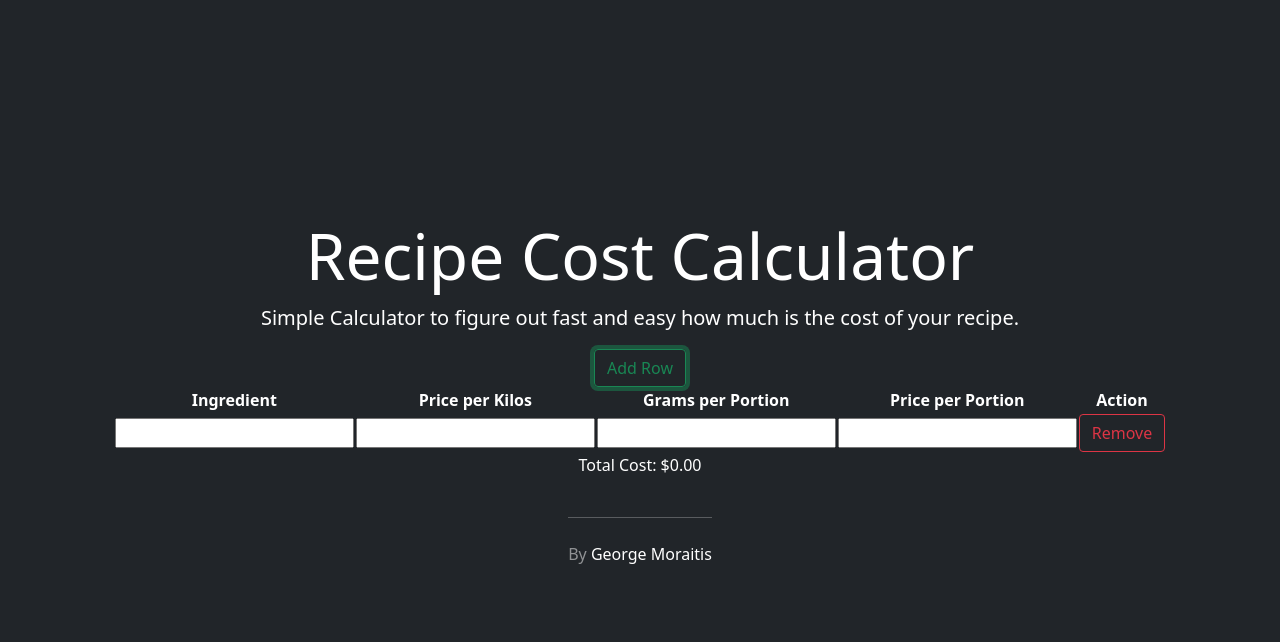
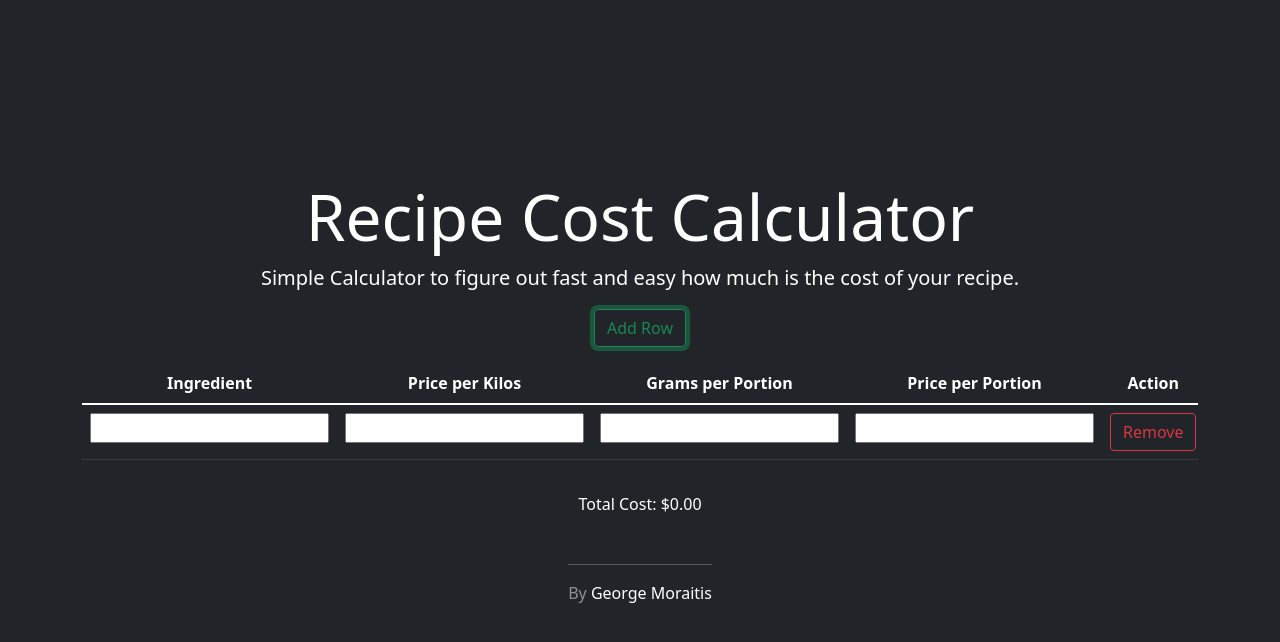
Before and after one commit to gmoraitis/Recipe-Cost-Calculator, a React (Vite) app: page / in a window 1280 px wide. Both pictures are taken after a click on the button "Add Row". Shown: the top 642 px of the page. Built offline with nearby package versions, Linux system fonts and the light colour scheme.

Commit message:
Correced table behaviour and added comments

```diff
--- a/src/App.jsx
+++ b/src/App.jsx
@@ -4,13 +4,14 @@ import Header from './components/Header';
 import Form from './components/Form';
 import Table from './components/Table';
 import Footer from './components/Footer';
+import './index.css'
 
 
 function App() {
   const [rows, setRows] = useState([]);
 
   return (
-    <div className="container-fluid cover-container text-center  p-3 bg-dark text-white min-vh-100 d-flex flex-column justify-content-center align-items-center">
+    <div className=" container-fluid text-center p-3 bg-dark text-white min-vh-100 d-flex flex-column justify-content-center align-items-center">
       <Header />
       <Form setRows={setRows} />
       <Table rows={rows} setRows={setRows} />
--- a/src/components/Footer.jsx
+++ b/src/components/Footer.jsx
@@ -4,7 +4,7 @@ import React from 'react';
 function Footer() {
   return (
     <div>
-      <hr class="my-4"></hr>
+      <hr></hr>
       <footer className="mt-auto text-white-50">
         <p>
           By <a href="https://gmoraitis.github.io/" className="text-white" style={{ textDecoration: 'none' }}>George Moraitis</a>
--- a/src/components/Form.jsx
+++ b/src/components/Form.jsx
@@ -1,10 +1,16 @@
 // components/Form.js
 import React, { useState } from 'react';
+//We import the Table component, which we'll use to display the table in our form. (?its coming in?)
 import Table from './Table';
 
 function Form() {
+  //We use the useState hook to create a state variable rows,
+  //which will hold the data for each row in our table. Initially, it's set to an empty array.
   const [rows, setRows] = useState([]);
 
+  //This function is responsible for adding a new row to the table
+  //when the "Add Row" button is clicked. It updates the rows state by
+  //adding a new object with empty values for each field.
   const addTableRow = () => {
     setRows(prevRows => [...prevRows, {
       name: '',
@@ -14,28 +20,35 @@ function Form() {
     }]);
   };
 
+  //This function removes a row from the table when the "Remove" button is clicked.
+  //It filters out the row to be removed based on its index in the rows array.
   const removeTableRow = (indexToRemove) => {
     setRows(prevRows => prevRows.filter((row, index) => index !== indexToRemove));
   };
 
+  //This function handles input changes in the table rows.
+  //It updates the corresponding field in the rows state based on the input's name and value.
   const handleInputChange = (index, event) => {
+    console.log('the index:',index, 'the event',event)
     const { name, value } = event.target;
+    console.log('the name: ', name, 'the value: ', value)
     const updatedRows = [...rows];
+    console.log('const updateRows with ... ', updatedRows )
     updatedRows[index][name] = value;
+    console.log('updatedRows[index][name] = value;',updatedRows[index][name] )
     setRows(updatedRows);
   };
 
+  //We render a form element containing a button
+  //to add rows and the Table component to display the table.
   return (
-    <div>
-      <form>
-        <div>
+    <div className='container'>
+        <div className='mb-3'>
           <button type="button" className="btn btn-outline-success" onClick={addTableRow}>Add Row</button>
         </div>
-        <div>
-        {rows.length > 0 && <Table rows={rows} removeTableRow={removeTableRow} handleInputChange={handleInputChange} />}
+        <div className='row'>
+          {rows.length > 0 && <Table rows={rows} removeTableRow={removeTableRow} handleInputChange={handleInputChange} />}
         </div>
-
-      </form>
     </div>
   );
 }
--- a/src/components/Header.jsx
+++ b/src/components/Header.jsx
@@ -3,7 +3,7 @@ import React from 'react';
 
 function Header() {
   return (
-    <div className="d-flex w-100 h-100  mx-auto flex-column  text-white bg-dark">
+    <div className="">
       <h1 className="display-3">Recipe Cost Calculator</h1>
       <p className="lead">Simple Calculator to figure out fast and easy how much is the cost of your recipe.</p>
     </div>
--- a/src/components/Table.jsx
+++ b/src/components/Table.jsx
@@ -3,6 +3,8 @@ import React from 'react';
 
 
 function Table({ rows, removeTableRow, handleInputChange }) {
+  //This function calculates the price per portion based
+  //on the price per kilo and grams per portion.
   const calculatePricePerPortion = (pricePerKilo, gramPerPortion) => {
     const kilo = 1000;
     // Ensure that both pricePerKilo and gramPerPortion are valid numbers before performing the calculation
@@ -13,7 +15,7 @@ function Table({ rows, removeTableRow, handleInputChange }) {
     return pricePerPortion.toFixed(2);
   };
 
-
+  //This function calculates the total cost of all ingredients entered in the table.
   const calculateTotalCost = () => {
     let totalCost = 0;
 
@@ -45,8 +47,8 @@ function Table({ rows, removeTableRow, handleInputChange }) {
 
   return (
     <div className='container'>
-      <div className='table-responsive'>
-      <table className="table-dark" id="ingredientTable" style={{ display: rows.length ? 'table' : 'none' }}>
+    <div className='table-responsive'>
+      <table className='table table-dark'  style={{ display: rows.length ? 'table' : 'none' }}>
         <thead>
           <tr>
             <th>Ingredient</th>
@@ -56,7 +58,11 @@ function Table({ rows, removeTableRow, handleInputChange }) {
             <th>Action</th>
           </tr>
         </thead>
-        <tbody id="ingredientBody">
+        <tbody>
+        {/* We map through the rows array passed as a prop and render each row dynamically
+        using input fields for each data attribute
+        (name, pricePerKilo, gramPerPortion, pricePerPortion).
+        These fields are bound to the handleInputChange function to update the state when edited. */}
           {rows.map((row, index) => (
             <tr key={index}>
               <td>
@@ -92,6 +98,8 @@ function Table({ rows, removeTableRow, handleInputChange }) {
                 />
               </td>
               <td>
+              {/* We render a "Remove" button in each row, which triggers the
+              removeTableRow function passed as a prop when clicked. */}
                 <button type="button" className="btn btn-outline-danger" onClick={() => removeTableRow(index)}>
                   Remove
                 </button>
@@ -100,8 +108,12 @@ function Table({ rows, removeTableRow, handleInputChange }) {
           ))}
         </tbody>
       </table>
-      </div>
+      {/* We display the total cost calculated by the calculateTotalCost function below the table. */}
+
+  </div>
+  <div className='mt-3'>
       {rows.length > 0 && <p className='text-white'>Total Cost: ${calculateTotalCost()}</p>}
+    </div>
     </div>
   );
 }
--- a/src/index.css
+++ b/src/index.css
@@ -1,3 +1,13 @@
 /*
  * Globals
  */
+ @media (max-width: 768px) {
+    .table-responsive {
+      overflow-x: auto;
+    }
+    /* Add additional styling for smaller screens */
+  }
+
+  .cover-container {
+    max-width: 60em;
+  }
```
Also changed, not shown: src/components/IngredientRow.jsx (deleted, +0 -24 lines), 1 other file (tests, documents, lock files or other folders).
